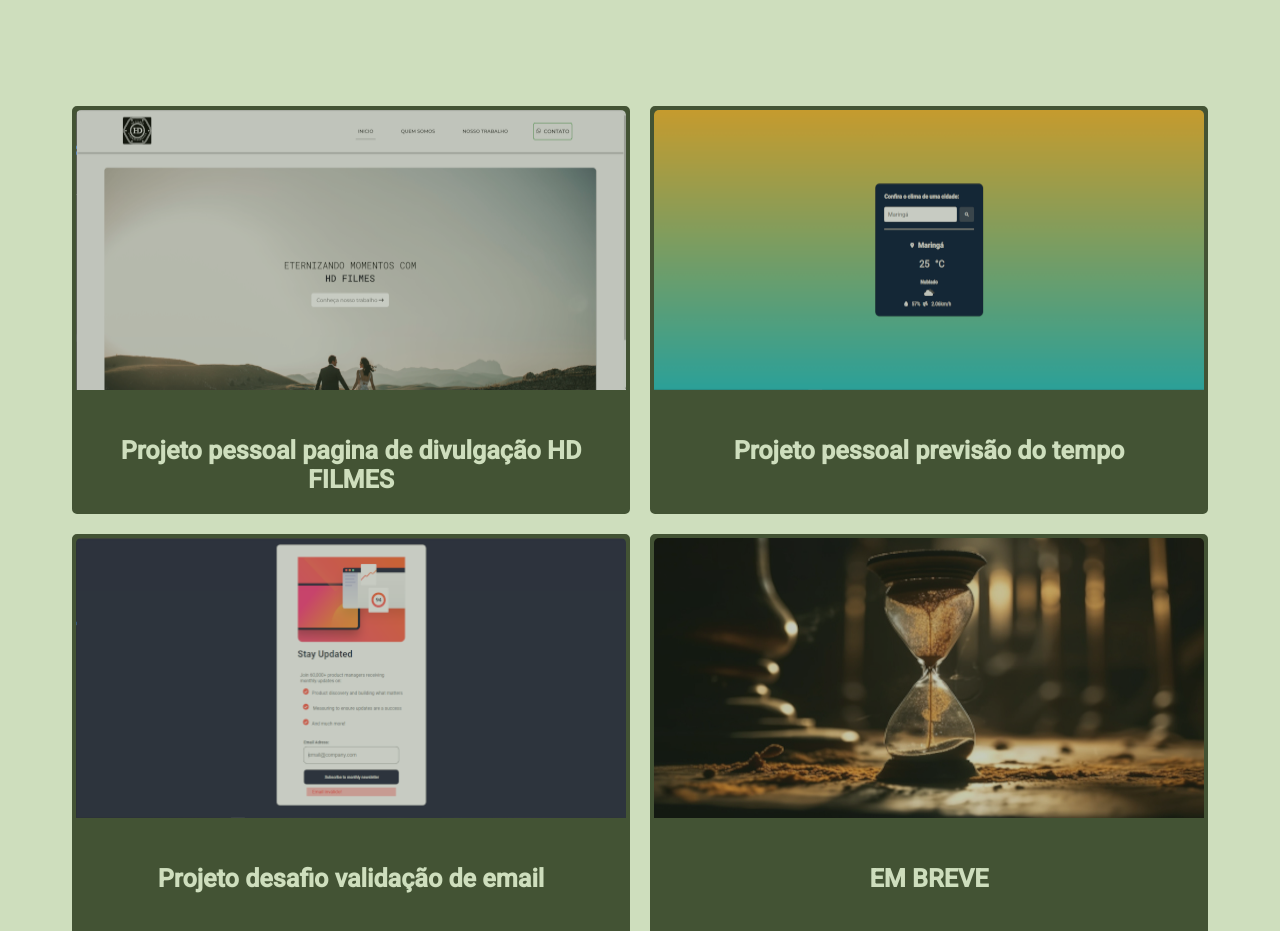
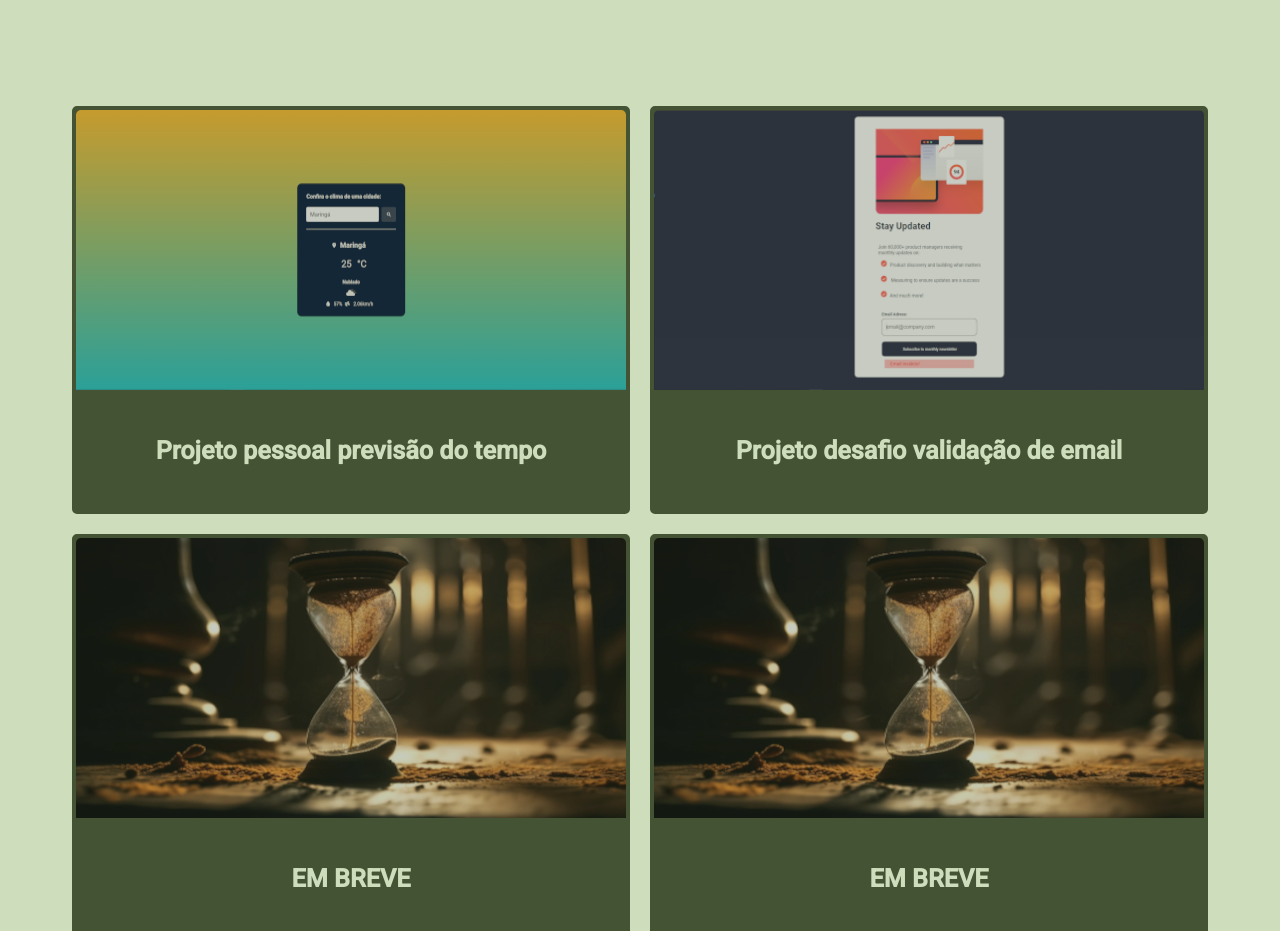
Before and after one commit to Gadarkeres/Portfolio, a React (Create React App) app: page / in a window 1280 px wide. Shown: the part 2712-3643 px from the top of the page. Built offline with nearby package versions, Linux system fonts and the light colour scheme; a web font is replaced by a local one.

Commit message:
final comit

```diff
--- a/src/components/Projects/Projects.js
+++ b/src/components/Projects/Projects.js
@@ -17,10 +17,10 @@ const Projects = () => {
     <section id="section4">
       <h2 className="Tittle">PROJETOS</h2>
       <div className="container_card">
-        <Card img={img1} title={'Projeto pessoal pagina de divulgação HD FILMES'} link={"https://gadarkeres.github.io/web-react/"}/>
         <Card img={img2} title={'Projeto pessoal previsão do tempo'} link={"https://gadarkeres.github.io/Projeto-Tempo/"}/>
         <Card img={img3} title={'Projeto desafio validação de email'} link={"https://gadarkeres.github.io/email-validation-project/"}/>
         <Card img={embreve} title={"EM BREVE"}/>
+        <Card img={embreve}title={"EM BREVE"}/>
         <Card img={embreve}title={"EM BREVE"}/>
         <Card img={embreve}title={"EM BREVE"}/>
 
--- a/src/components/Section02/Section02.css
+++ b/src/components/Section02/Section02.css
@@ -48,7 +48,8 @@
   border-radius: 5px;
   color: white;
   transition: 0.3s ease-in-out;
-  margin-bottom: 30px;
+  margin-bottom: 20px;
+
 
 
 }
@@ -66,11 +67,10 @@
 @keyframes animation {
   from{
     opacity: 0;
-    margin: 30px;
+
   }
   to{
     opacity: 1;
-    margin: 0px;
   }
   }
 
--- a/src/components/Section02/Section02.js
+++ b/src/components/Section02/Section02.js
@@ -15,7 +15,7 @@ const Section02 = () => {
       <h2>Sobre mim</h2>
       <p>Meu nome é Matheus Rafael e sou um entusiasta da tecnologia apaixonado por desenvolvimento web, Com uma base sólida em HTML, CSS, JavaScript e React. Acredito que o aprendizado é uma jornada constante. Estou em busca de oportunidades para aperfeiçoar e descobrir novos conhecimentos no mundo da programação e sempre disposto a aprender coisas novas.</p>
     </div>
-    <div className={`card2 ${animatedClass}`} ref={ref}>
+    <div className="card2">
       <a href="https://www.linkedin.com/in/matheus-rafael-b0aa18259/" target="_blank">Acesse meu linkedin<FaExternalLinkAlt style={{position:"absolute", top:"51", right:"130"}}/></a>
     </div>
    </section>
```
